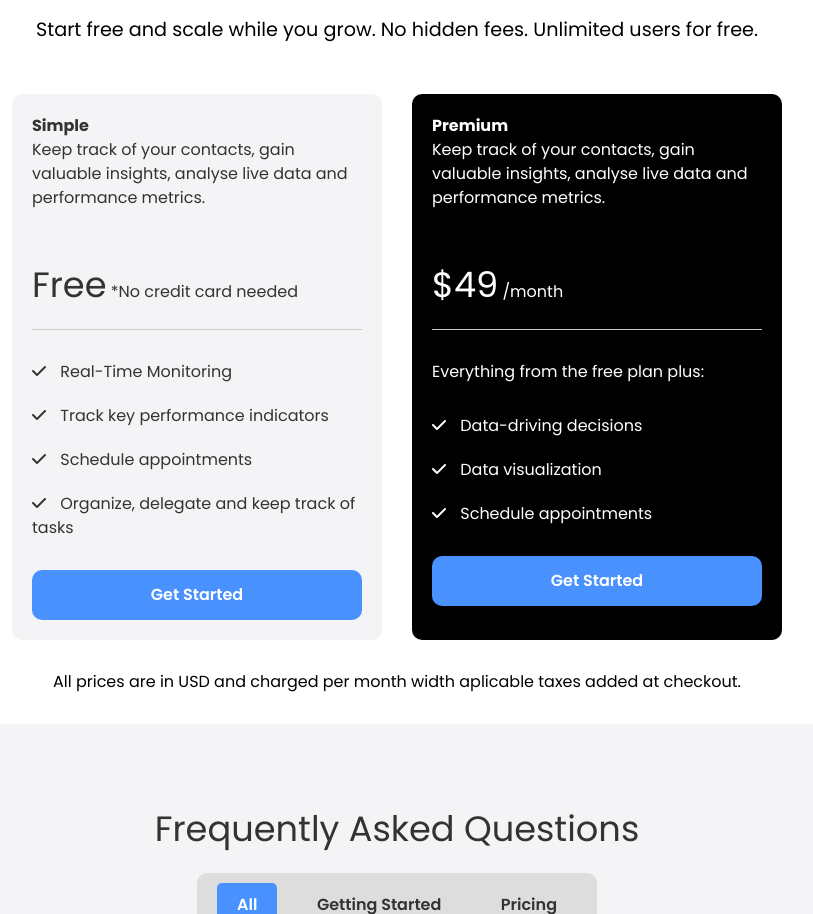
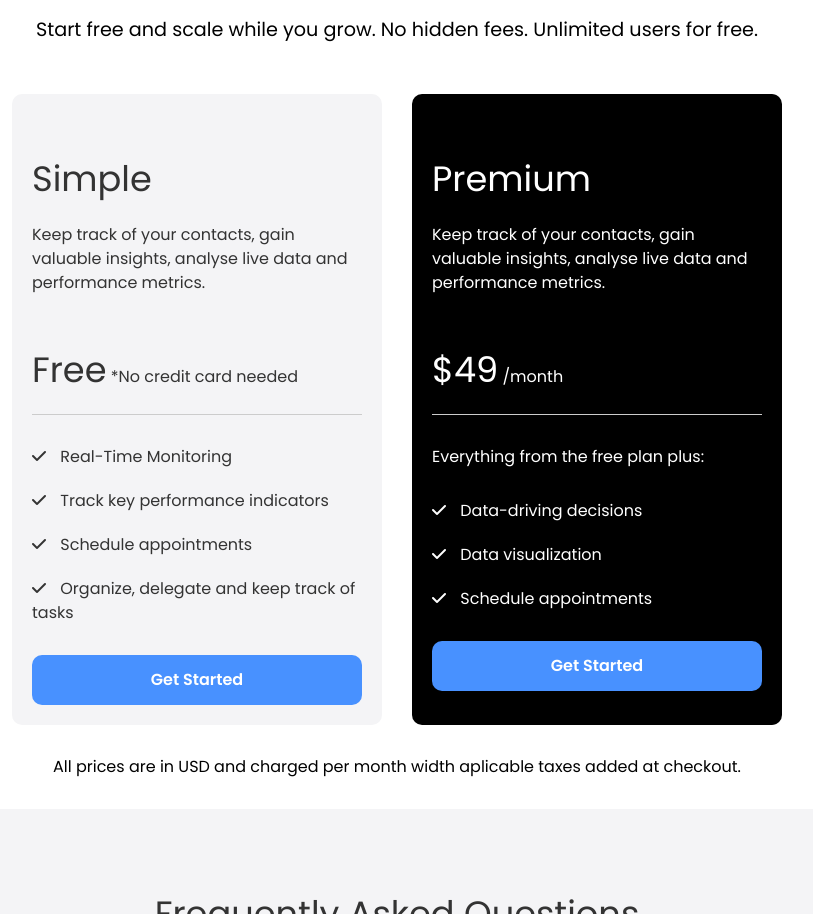
Before and after one commit to IlyaSafronov/Saas-landing-page, a plain HTML site: page index.html in a window 1280 px wide. Shown: the part 2114-3028 px from the top of the page, without its empty margins (243-1056 px from the left). Drawn offline with Linux system fonts and the light colour scheme.

Commit message:
finale styles

```diff
--- a/index.html
+++ b/index.html
@@ -45,7 +45,7 @@
         <div class="hamburger-line"></div>
         <div class="hamburger-line"></div>
       </button>
-      <div class="mobile-menu active">
+      <div class="mobile-menu">
         <ul>
           <li>
             <a href="index.html">Home</a>
@@ -152,7 +152,7 @@
         <!-- todo Pricing Card 1 -->
         <div class="card bg-light">
           <div class="pricing-card-header">
-            <h4 class="pricing-heading text xl">
+            <h4 class="pricing-heading text-xl">
               Simple
             </h4>
             <p class="pricing-card-subheading">
@@ -186,7 +186,7 @@
         <!-- todo Pricing Card 2 -->
         <div class="card bg-black">
           <div class="pricing-card-header">
-            <h4 class="pricing-card-heading text xl">
+            <h4 class="pricing-card-heading text-xl">
               Premium
             </h4>
             <p class="pricing-card-subheading">
```
